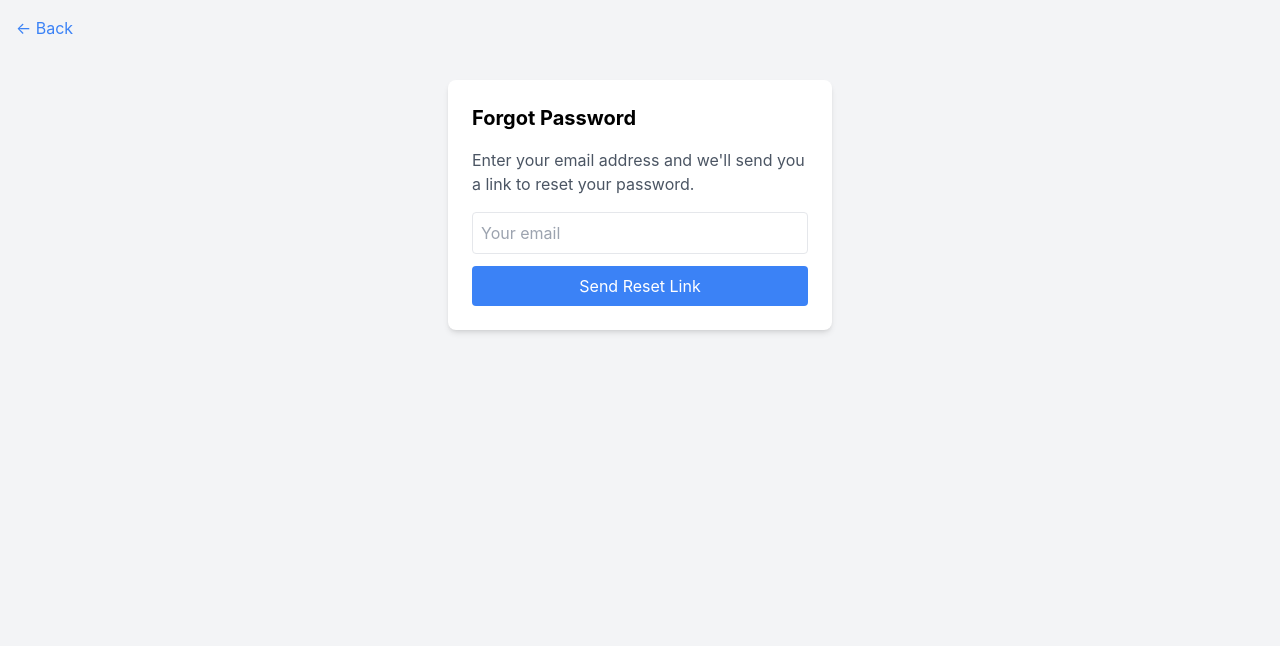
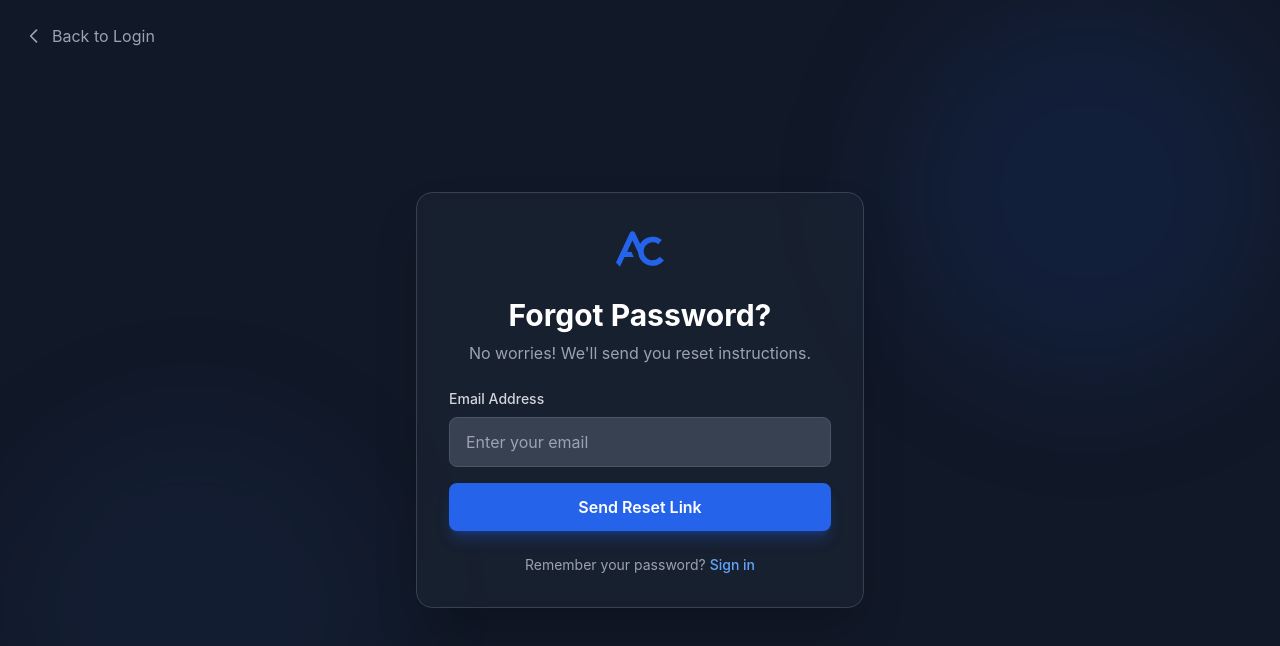
Before and after one commit to Dipec001/uptime-monitor, a React (Vite) app in the folder frontend/: page /forgot-password in a window 1280 px wide. Shown: the top 646 px of the page. Built offline with nearby package versions, Linux system fonts and the light colour scheme; no server answers; the HTML template or start-up script is replaced by a standard one.

Commit message:
added other fixes

```diff
--- a/frontend/src/pages/ForgotPassword.jsx
+++ b/frontend/src/pages/ForgotPassword.jsx
@@ -1,52 +1,136 @@
 import { useState } from "react";
 import { useNavigate } from "react-router-dom";
 import { requestPasswordReset } from "../services/api.js";
+import unionLogo from "@/assets/UnionLogo.svg";
+import { Link } from 'react-router-dom';
 
 export default function ForgotPassword() {
   const [email, setEmail] = useState("");
+  const [loading, setLoading] = useState(false);
+  const [success, setSuccess] = useState(false);
+  const [error, setError] = useState("");
   const navigate = useNavigate();
 
   const handleSubmit = async (e) => {
     e.preventDefault();
+    setLoading(true);
+    setError("");
+
+    try {
       await requestPasswordReset(email);
-    alert(`Password reset link sent to ${email} (demo).`);
-    navigate("/reset-password"); // redirect after submit
+      setSuccess(true);
+    } catch (err) {
+      setError(err.message || "Failed to send reset link. Please try again.");
+    } finally {
+      setLoading(false);
+    }
   };
 
   return (
-    <div className="flex justify-center items-start min-h-screen bg-gray-100 px-2 pt-10">
+    <div className="min-h-screen bg-gray-900 flex items-center justify-center p-6 relative overflow-hidden">
+      {/* Background decorative elements */}
+      <div className="absolute top-0 right-0 w-96 h-96 bg-blue-600/10 rounded-full blur-3xl"></div>
+      <div className="absolute bottom-0 left-0 w-96 h-96 bg-blue-500/5 rounded-full blur-3xl"></div>
 
       {/* Back Button */}
       <button
         onClick={() => navigate("/login")}
-        className="absolute top-4 left-4 text-blue-500 hover:text-blue-700 flex items-center gap-1"
+        className="absolute top-6 left-6 text-gray-400 hover:text-white transition flex items-center gap-2 z-10"
       >
-        ← Back
+        <svg className="w-5 h-5" fill="none" stroke="currentColor" viewBox="0 0 24 24">
+          <path strokeLinecap="round" strokeLinejoin="round" strokeWidth={2} d="M15 19l-7-7 7-7" />
+        </svg>
+        Back to Login
       </button>
 
-      <form
-        onSubmit={handleSubmit}
-        className="bg-white shadow-md p-6 rounded-lg w-96 mt-10"
-      >
-        <h2 className="text-xl font-bold mb-4">Forgot Password</h2>
-        <p className="mb-4 text-gray-600">
-          Enter your email address and we'll send you a link to reset your password.
+      <div className="w-full max-w-md relative z-10">
+        <div className="bg-gray-800/50 backdrop-blur border border-gray-700 rounded-2xl p-8 shadow-2xl">
+          <Link to="/" className="block">
+            <img
+              src={unionLogo}
+              alt="Alive Checks logo"
+              className="mb-6 w-12 h-12 mx-auto transition-transform duration-200 hover:scale-110 cursor-pointer"
+            />
+          </Link>
+
+          {!success ? (
+            <>
+              <h2 className="mb-2 text-center font-bold text-3xl text-white">
+                Forgot Password?
+              </h2>
+              <p className="text-center text-gray-400 mb-6">
+                No worries! We'll send you reset instructions.
               </p>
+
+              {error && (
+                <div className="mb-4 p-3 bg-red-500/10 border border-red-500/50 text-red-400 text-sm rounded-lg">
+                  {error}
+                </div>
+              )}
+
+              <form onSubmit={handleSubmit} className="space-y-4">
+                <div>
+                  <label className="block text-sm font-medium text-gray-300 mb-2">
+                    Email Address
+                  </label>
                   <input
                     type="email"
-          placeholder="Your email"
+                    placeholder="Enter your email"
                     value={email}
                     onChange={(e) => setEmail(e.target.value)}
-          className="border p-2 w-full mb-3 rounded"
+                    className="w-full px-4 py-3 bg-gray-700 text-white border border-gray-600 rounded-lg focus:ring-2 focus:ring-blue-500 focus:border-transparent placeholder-gray-400"
                     required
+                    disabled={loading}
                   />
+                </div>
+
                 <button
                   type="submit"
-          className="bg-blue-500 text-white py-2 px-4 rounded w-full hover:bg-blue-600"
+                  className="w-full bg-blue-600 text-white py-3 px-4 rounded-lg hover:bg-blue-700 font-semibold transition shadow-lg shadow-blue-600/30 disabled:bg-blue-400 disabled:cursor-not-allowed"
+                  disabled={loading}
                 >
-          Send Reset Link
+                  {loading ? "Sending..." : "Send Reset Link"}
                 </button>
               </form>
+
+              <p className="text-sm text-center text-gray-400 mt-6">
+                Remember your password?{" "}
+                <a href="/login" className="text-blue-400 hover:text-blue-300 font-medium transition">
+                  Sign in
+                </a>
+              </p>
+            </>
+          ) : (
+            <div className="text-center">
+              <div className="w-16 h-16 bg-green-500/20 rounded-full flex items-center justify-center mx-auto mb-4">
+                <svg className="w-8 h-8 text-green-400" fill="currentColor" viewBox="0 0 20 20">
+                  <path fillRule="evenodd" d="M10 18a8 8 0 100-16 8 8 0 000 16zm3.707-9.293a1 1 0 00-1.414-1.414L9 10.586 7.707 9.293a1 1 0 00-1.414 1.414l2 2a1 1 0 001.414 0l4-4z" clipRule="evenodd" />
+                </svg>
+              </div>
+              <h2 className="text-2xl font-bold text-white mb-2">Check Your Email!</h2>
+              <p className="text-gray-300 mb-4">
+                We've sent a password reset link to:
+              </p>
+              <p className="text-blue-400 font-medium mb-6">{email}</p>
+              <p className="text-sm text-gray-400 mb-6">
+                Didn't receive the email? Check your spam folder or{" "}
+                <button
+                  onClick={() => setSuccess(false)}
+                  className="text-blue-400 hover:text-blue-300 font-medium"
+                >
+                  try again
+                </button>
+              </p>
+              <button
+                onClick={() => navigate("/login")}
+                className="w-full bg-gray-700 text-white py-3 rounded-lg hover:bg-gray-600 transition font-medium"
+              >
+                Back to Login
+              </button>
+            </div>
+          )}
+        </div>
+      </div>
     </div>
   );
 }
--- a/frontend/src/pages/Home.jsx
+++ b/frontend/src/pages/Home.jsx
@@ -64,7 +64,7 @@ function Home() {
             {/* Badge */}
             <div className="inline-flex items-center gap-2 bg-blue-600/10 border border-blue-500/20 rounded-full px-4 py-2 mb-6">
               <span className="w-2 h-2 bg-green-400 rounded-full animate-pulse"></span>
-              <span className="text-gray-300 text-sm">Monitoring 1,000+ websites worldwide</span>
+              <span className="text-gray-300 text-sm">Monitoring 1,500+ websites worldwide</span>
             </div>
 
             <h1 className="text-4xl sm:text-5xl md:text-6xl lg:text-7xl font-extrabold text-white mb-6 leading-tight">
@@ -77,7 +77,7 @@ function Home() {
 
             <p className="text-gray-400 mb-10 text-lg md:text-xl max-w-2xl mx-auto leading-relaxed">
               Stop worrying about angry customer emails at 3 AM. Get instant alerts
-              the moment something breaks—before your users even notice.
+              the moment something breaks, before your users even notice.
             </p>
 
             <div className="flex flex-col sm:flex-row gap-4 justify-center items-center">
@@ -348,7 +348,7 @@ function Home() {
               </h4>
               <p className="text-gray-600 text-lg mb-8 leading-relaxed">
                 Downtime doesn't wait for you to check your dashboard. We'll alert you on
-                Email, Slack, or WhatsApp—wherever you actually pay attention.
+                Email, Slack, or WhatsApp, wherever you actually pay attention.
               </p>
               <ul className="space-y-4 mb-8">
                 <li className="flex items-start gap-3">
--- a/frontend/src/pages/ResetPassword.jsx
+++ b/frontend/src/pages/ResetPassword.jsx
@@ -1,63 +1,145 @@
 import { useState } from "react";
 import { useParams, useNavigate } from "react-router-dom";
 import { resetPasswordConfirm } from "../services/api.js";
+import unionLogo from "@/assets/UnionLogo.svg";
+import { Link } from 'react-router-dom';
 
 export default function ResetPassword() {
-  const { uid, token } = useParams();  // get from URL
+  const { uid, token } = useParams();
   const navigate = useNavigate();
 
   const [password, setPassword] = useState("");
   const [confirm, setConfirm] = useState("");
   const [error, setError] = useState("");
+  const [loading, setLoading] = useState(false);
+  const [showPassword, setShowPassword] = useState(false);
 
   const handleSubmit = async (e) => {
     e.preventDefault();
+    setError("");
+
     if (password !== confirm) {
       setError("Passwords do not match");
       return;
     }
 
+    if (password.length < 8) {
+      setError("Password must be at least 8 characters long");
+      return;
+    }
+
     try {
+      setLoading(true);
       await resetPasswordConfirm(uid, token, password);
-      alert("Password reset successful!");
-      navigate("/login"); // redirect to login
+      // Success - show success state then redirect
+      setTimeout(() => {
+        navigate("/login");
+      }, 2000);
     } catch (err) {
-      setError("Reset failed. Link may be invalid or expired.");
+      setError(err.message || "Reset failed. Link may be invalid or expired.");
+    } finally {
+      setLoading(false);
     }
   };
 
   return (
-    <div className="flex justify-center items-center min-h-screen bg-gray-100">
-      <form
-        onSubmit={handleSubmit}
-        className="bg-white shadow-md p-6 rounded w-96"
-      >
-        <h2 className="text-xl font-bold mb-4">Reset Password</h2>
-        {error && <p className="text-red-500">{error}</p>}
+    <div className="min-h-screen bg-gray-900 flex items-center justify-center p-6 relative overflow-hidden">
+      {/* Background decorative elements */}
+      <div className="absolute top-0 right-0 w-96 h-96 bg-blue-600/10 rounded-full blur-3xl"></div>
+      <div className="absolute bottom-0 left-0 w-96 h-96 bg-blue-500/5 rounded-full blur-3xl"></div>
 
+      <div className="w-full max-w-md relative z-10">
+        <div className="bg-gray-800/50 backdrop-blur border border-gray-700 rounded-2xl p-8 shadow-2xl">
+          <Link to="/" className="block">
+            <img
+              src={unionLogo}
+              alt="Alive Checks logo"
+              className="mb-6 w-12 h-12 mx-auto transition-transform duration-200 hover:scale-110 cursor-pointer"
+            />
+          </Link>
+
+          <h2 className="mb-2 text-center font-bold text-3xl text-white">
+            Reset Password
+          </h2>
+          <p className="text-center text-gray-400 mb-6">
+            Choose a new strong password for your account
+          </p>
+
+          {error && (
+            <div className="mb-4 p-3 bg-red-500/10 border border-red-500/50 text-red-400 text-sm rounded-lg">
+              {error}
+            </div>
+          )}
+
+          <form onSubmit={handleSubmit} className="space-y-4">
+            <div>
+              <label className="block text-sm font-medium text-gray-300 mb-2">
+                New Password
+              </label>
+              <div className="relative">
                 <input
-          type="password"
-          placeholder="New Password"
+                  type={showPassword ? "text" : "password"}
+                  placeholder="Enter new password"
                   value={password}
                   onChange={(e) => setPassword(e.target.value)}
-          className="border p-2 w-full mb-3 rounded"
+                  className="w-full px-4 py-3 bg-gray-700 text-white border border-gray-600 rounded-lg focus:ring-2 focus:ring-blue-500 focus:border-transparent placeholder-gray-400"
+                  required
+                  disabled={loading}
                 />
+                <button
+                  type="button"
+                  onClick={() => setShowPassword(!showPassword)}
+                  className="absolute right-3 top-1/2 -translate-y-1/2 text-gray-400 hover:text-gray-300"
+                >
+                  {showPassword ? (
+                    <svg className="w-5 h-5" fill="none" stroke="currentColor" viewBox="0 0 24 24">
+                      <path strokeLinecap="round" strokeLinejoin="round" strokeWidth={2} d="M13.875 18.825A10.05 10.05 0 0112 19c-4.478 0-8.268-2.943-9.543-7a9.97 9.97 0 011.563-3.029m5.858.908a3 3 0 114.243 4.243M9.878 9.878l4.242 4.242M9.88 9.88l-3.29-3.29m7.532 7.532l3.29 3.29M3 3l3.59 3.59m0 0A9.953 9.953 0 0112 5c4.478 0 8.268 2.943 9.543 7a10.025 10.025 0 01-4.132 5.411m0 0L21 21" />
+                    </svg>
+                  ) : (
+                    <svg className="w-5 h-5" fill="none" stroke="currentColor" viewBox="0 0 24 24">
+                      <path strokeLinecap="round" strokeLinejoin="round" strokeWidth={2} d="M15 12a3 3 0 11-6 0 3 3 0 016 0z" />
+                      <path strokeLinecap="round" strokeLinejoin="round" strokeWidth={2} d="M2.458 12C3.732 7.943 7.523 5 12 5c4.478 0 8.268 2.943 9.542 7-1.274 4.057-5.064 7-9.542 7-4.477 0-8.268-2.943-9.542-7z" />
+                    </svg>
+                  )}
+                </button>
+              </div>
+              <p className="text-xs text-gray-500 mt-1">
+                Must be at least 8 characters long
+              </p>
+            </div>
 
+            <div>
+              <label className="block text-sm font-medium text-gray-300 mb-2">
+                Confirm Password
+              </label>
               <input
-          type="password"
-          placeholder="Confirm Password"
+                type={showPassword ? "text" : "password"}
+                placeholder="Confirm new password"
                 value={confirm}
                 onChange={(e) => setConfirm(e.target.value)}
-          className="border p-2 w-full mb-3 rounded"
+                className="w-full px-4 py-3 bg-gray-700 text-white border border-gray-600 rounded-lg focus:ring-2 focus:ring-blue-500 focus:border-transparent placeholder-gray-400"
+                required
+                disabled={loading}
               />
+            </div>
 
             <button
               type="submit"
-          className="bg-blue-500 text-white py-2 px-4 rounded w-full hover:bg-blue-600"
+              className="w-full bg-blue-600 text-white py-3 px-4 rounded-lg hover:bg-blue-700 font-semibold transition shadow-lg shadow-blue-600/30 disabled:bg-blue-400 disabled:cursor-not-allowed"
+              disabled={loading}
             >
-          Reset Password
+              {loading ? "Resetting Password..." : "Reset Password"}
             </button>
           </form>
+
+          <p className="text-sm text-center text-gray-400 mt-6">
+            Remember your password?{" "}
+            <a href="/login" className="text-blue-400 hover:text-blue-300 font-medium transition">
+              Sign in
+            </a>
+          </p>
+        </div>
+      </div>
     </div>
   );
 }
```
Lines whose indentation alone changed are shown as unchanged.
